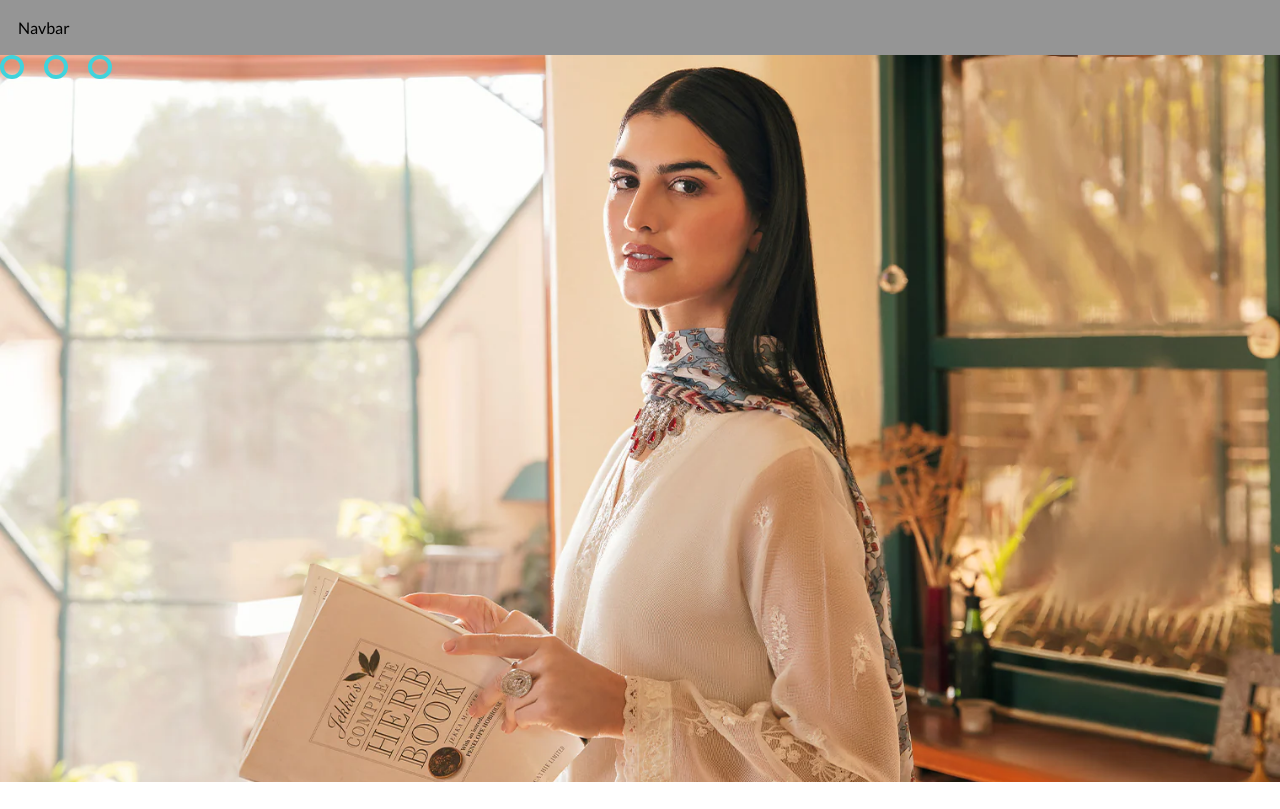
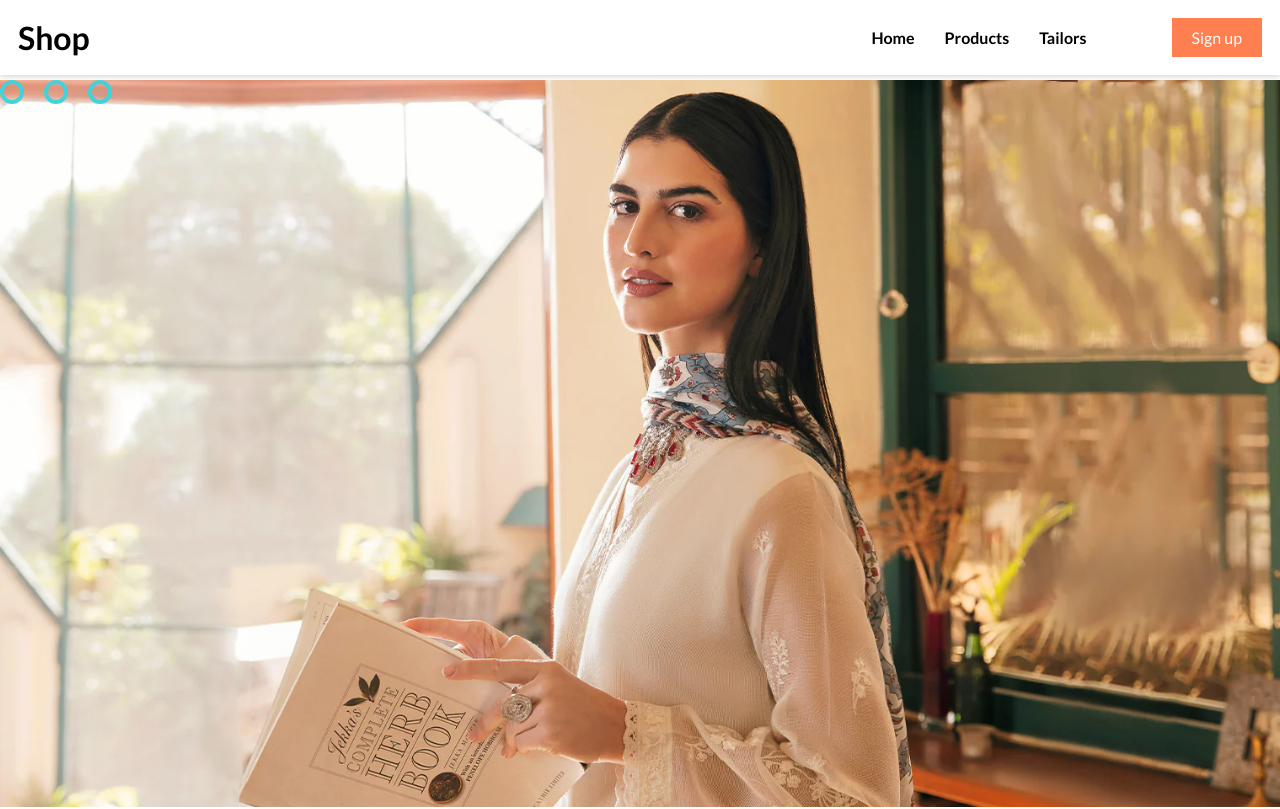
Before and after one commit to Zafar333/Fyp-Ecomerece-Store, a React (Create React App) app in the folder client/: page / in a window 1280 px wide. Shown: the top 809 px of the page. Built offline with nearby package versions, Linux system fonts and the light colour scheme; a web font is replaced by a local one.

Commit message:
user login integrated

```diff
--- a/client/src/components/Navbar.jsx
+++ b/client/src/components/Navbar.jsx
@@ -1,8 +1,56 @@
-import React from "react";
+import React, { useEffect, useState } from "react";
 import "./navbar.css";
+import { Link } from "react-router-dom";
+import { useSelector } from "react-redux";
+import Avatar from "../assets/avatar.jpg";
 
 const Navbar = () => {
-  return <div className="navbarMain">Navbar</div>;
+  const [userToken] = useState(localStorage.getItem("userToken"));
+  const userAuthData = useSelector((state) => state.userAuth);
+
+  function Logout() {
+    localStorage.removeItem("userToken");
+    window.location.reload();
+  }
+
+  return (
+    <div className="navbarMain">
+      <div className="navbarContent">
+        <div className="appName">
+          <h1>Shop</h1>
+        </div>
+        <div className="navbarLinks">
+          <Link to="/">Home</Link>
+          <Link to="/products">Products</Link>
+          <Link>Tailors</Link>
+          <div className="navbarLogins">
+            {userToken ? (
+              <span className="userProfile">
+                <img
+                  src={
+                    userAuthData ? userAuthData?.data?._doc?.profile : Avatar
+                  }
+                  alt="avatar"
+                />
+                <b>
+                  {userAuthData
+                    ? userAuthData?.data?._doc?.firstname
+                    : "unKnown"}
+                </b>
+                <button className="userLogout" onClick={Logout}>
+                  Logout
+                </button>
+              </span>
+            ) : (
+              <Link className="navbarSignup" to="/user/register">
+                Sign up
+              </Link>
+            )}
+          </div>
+        </div>
+      </div>
+    </div>
+  );
 };
 
 export default Navbar;
--- a/client/src/components/navbar.css
+++ b/client/src/components/navbar.css
@@ -1,4 +1,64 @@
 .navbarMain {
-    background-color: rgb(149, 149, 149);
+    background-color: white;
     padding: 18px;
+    box-shadow: 0 1px 6px 0 rgba(0, 0, 0, 0.2);
+    margin-bottom: 5px;
 }
+
+.navbarContent {
+    max-width: 1280px;
+    display: flex;
+    justify-content: space-between;
+    margin: auto;
+    align-items: center;
+}
+
+.navbarLinks {
+    display: flex;
+    align-items: center;
+    gap: 30px;
+}
+
+.navbarLinks a {
+    color: black;
+    text-decoration: none;
+    font-weight: bolder;
+
+}
+
+.userProfile {
+    display: flex;
+    align-items: center;
+    gap: 5px;
+}
+
+.userProfile img {
+    width: 40px;
+    height: 40px;
+    box-sizing: border-box;
+    object-fit: cover;
+    border-radius: 50%;
+}
+
+.navbarLogins {
+    margin-left: 35px;
+}
+
+.userLogout,
+.navbarSignup {
+    margin-left: 20px;
+    padding: 10px 20px;
+    border: none;
+    outline: none;
+    font-weight: normal !important;
+}
+
+.navbarSignup {
+    background-color: coral;
+    color: white !important;
+}
+
+.userLogout {
+    background-color: orangered;
+    color: white;
+}
--- a/client/src/pages/Admin/Register/register.css
+++ b/client/src/pages/Admin/Register/register.css
@@ -72,8 +72,8 @@
 }
 
 .file {
-    height: 80px;
-    width: 80px;
+    height: 50px;
+    width: 50px;
     display: block;
     border-radius: 50%;
     cursor: pointer;
--- a/client/src/pages/Users/Cart/Cart.jsx
+++ b/client/src/pages/Users/Cart/Cart.jsx
@@ -15,6 +15,7 @@ const Cart = () => {
   let cartData = useSelector((state) => state.cart);
   let [totalPrice, setTotalPrice] = useState(0);
   const dispatch = useDispatch();
+  const navigate = useNavigate();
 
   useEffect(() => {
     let count = 0;
@@ -25,6 +26,7 @@ const Cart = () => {
   }, [cartData]);
 
   const Checkout = async () => {
+    if (localStorage.getItem("userToken")) {
       let data = cartData.map((item) => {
         return {
           id: item._id,
@@ -36,6 +38,10 @@ const Cart = () => {
         window.location.replace(res?.data?.url);
       } else {
         toast.error(res?.data?.message || res);
+      }
+    } else {
+      toast.error("Please Login to Proceed");
+      navigate("/user/login");
     }
   };
   return (
--- a/client/src/pages/Users/Login/Login.jsx
+++ b/client/src/pages/Users/Login/Login.jsx
@@ -4,9 +4,12 @@ import { Link, useNavigate } from "react-router-dom";
 import { EmailValidator, isEmpty } from "../../../Utils/Validation";
 import { toast } from "react-toastify";
 import { UserLogin } from "../../../Utils/APIs/userAPI";
+import { useDispatch } from "react-redux";
+import { setUserAuthProfile } from "../../../store/Slices/Users/authDataSlice";
 
 const Login = () => {
   const [spin, setSpin] = useState(false);
+  const dispatch = useDispatch();
   const [values, setValues] = useState({
     email: "",
     password: "",
@@ -26,6 +29,7 @@ const Login = () => {
         let res = await UserLogin(values);
         if (res?.data?.status === 200) {
           setSpin(false);
+          dispatch(setUserAuthProfile(res?.data));
           localStorage.setItem("userToken", JSON.stringify(res?.data?.token));
           toast.success(res.data.message);
           navigate("/products");
--- a/client/src/pages/Users/Register/Register.jsx
+++ b/client/src/pages/Users/Register/Register.jsx
@@ -9,11 +9,14 @@ import {
   EmailValidator,
   PasswordValidator,
 } from "../../../Utils/Validation";
+import Avatar from "../../../assets/avatar.jpg";
 
 const Register = () => {
+  const [profile, setProfile] = useState("");
   const [spin, setSpin] = useState(false);
   const navigate = useNavigate();
   const [values, setValues] = useState({
+    profile: "",
     firstname: "",
     lastname: "",
     email: "",
@@ -59,6 +62,20 @@ const Register = () => {
       toast.error("please fill all fields");
     }
   };
+  const Profile = (e) => {
+    let image = e.target.files[0];
+    if (!image) return;
+    const filereader = new FileReader();
+    filereader.readAsDataURL(image);
+    filereader.onload = () => {
+      let imageResult = filereader.result;
+      setProfile(imageResult);
+      setValues({ ...values, profile: imageResult });
+    };
+    filereader.onerror = (error) => {
+      console.log(error);
+    };
+  };
   return (
     <div className="userRegister">
       <div className="userRegisterLeft">
@@ -68,6 +85,18 @@ const Register = () => {
           <p>Create Your Account!</p>
         </div>
         <div className="form">
+          <div className="inputs">
+            <label htmlFor="AdminPic" className="file">
+              <img src={profile ? profile : Avatar} alt="avatar" />
+              <input
+                type="file"
+                name="AdminPic"
+                id="AdminPic"
+                onChange={Profile}
+                accept="image/*"
+              />
+            </label>
+          </div>
           <div className="inputs">
             <p>First Name</p>
             <input
--- /dev/null
+++ b/client/src/store/Slices/Users/authDataSlice.js
@@ -0,0 +1,16 @@
+import { createSlice } from "@reduxjs/toolkit";
+
+const initialState = {};
+
+const userAuthSlice = createSlice({
+  name: "userAuthSlice",
+  initialState,
+  reducers: {
+    setUserAuthProfile(state, action) {
+      return (state = action.payload);
+    },
+  },
+});
+
+export const { setUserAuthProfile } = userAuthSlice.actions;
+export default userAuthSlice.reducer;
--- a/client/src/store/store.js
+++ b/client/src/store/store.js
@@ -4,6 +4,7 @@ import tailoradminProfileSlice from "./Slices/TailorAdmin/tailorAdminProfileSlic
 import cartSlice from "./Slices/Users/cartSlice";
 import adminEditProductSlice from "./Slices/Admin/adminEditProductSlice";
 import singleProductSlice from "./Slices/Users/SingleProduct";
+import userAuthSlice from "./Slices/Users/authDataSlice";
 
 const store = configureStore({
   reducer: {
@@ -12,6 +13,7 @@ const store = configureStore({
     cart: cartSlice,
     adminEditProduct: adminEditProductSlice,
     singleProduct: singleProductSlice,
+    userAuth: userAuthSlice,
   },
 });
 export default store;
```
Also changed, not shown: 2 other files (tests, documents, lock files or other folders). Lines whose indentation alone changed are shown as unchanged.
